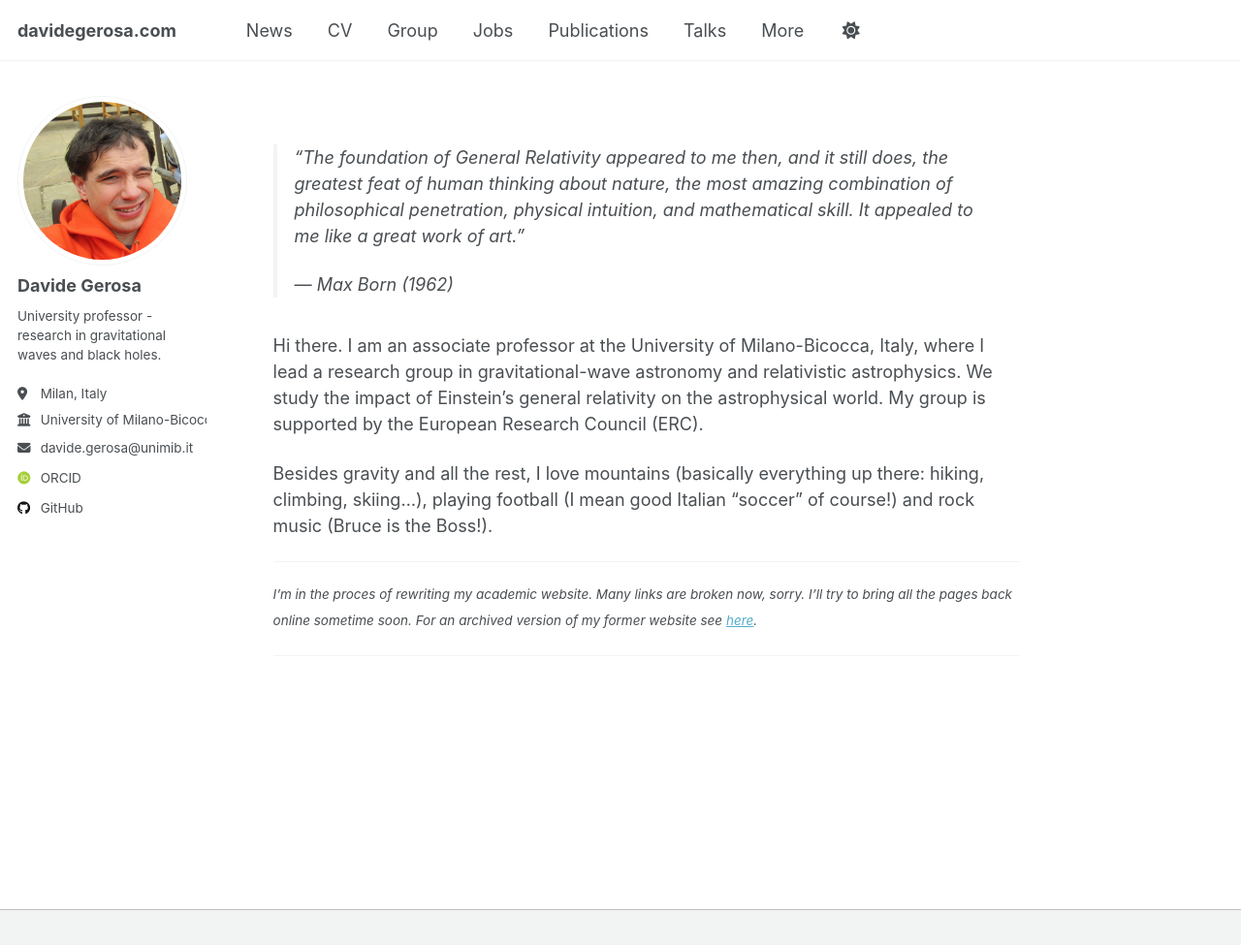
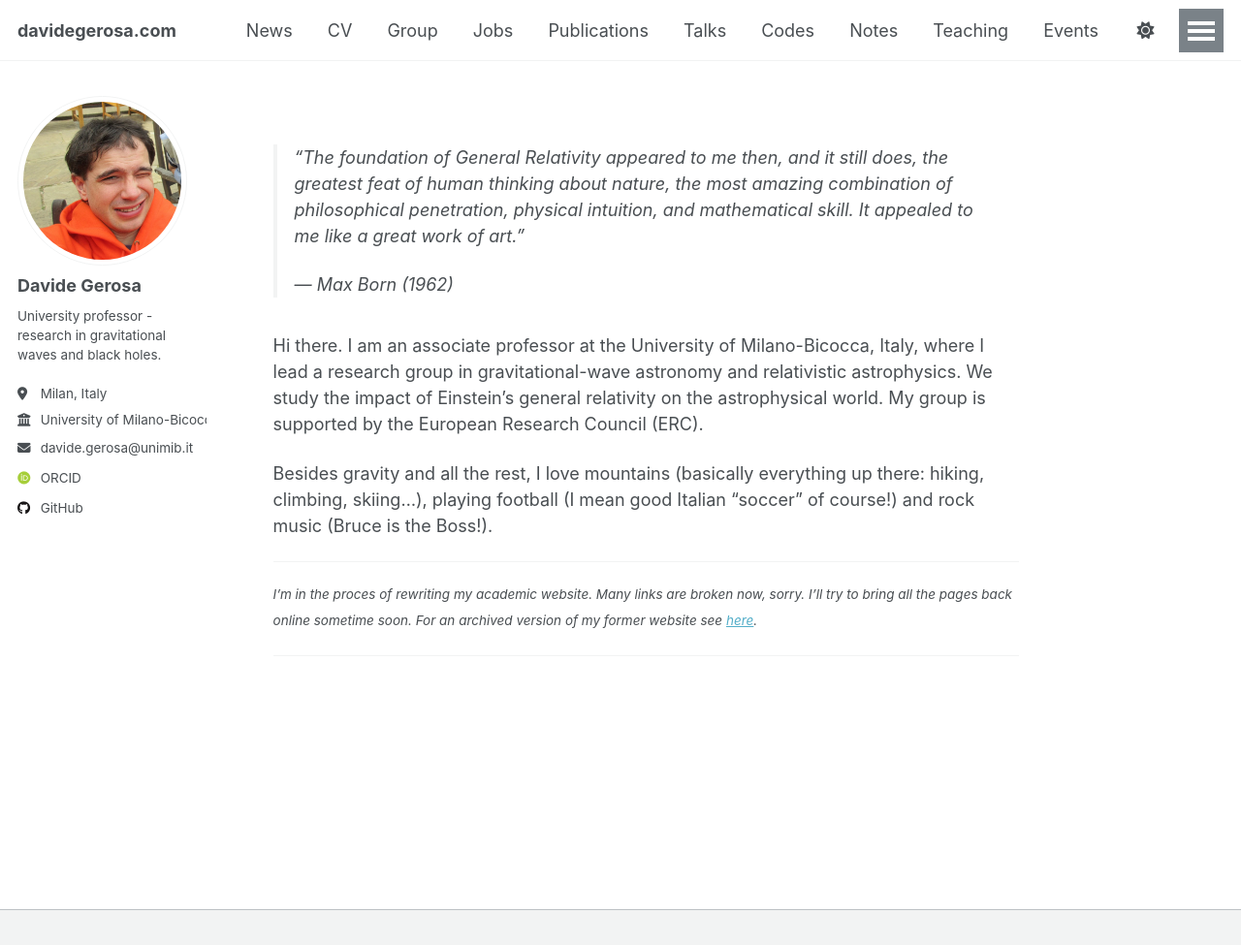
Before and after one commit to dgerosa/website, a Jekyll site: the page built from _pages/about.md, in a window 1280 px wide and 975 px high. Shown: the whole window at 97% size. Built offline with Jekyll 4.4.1, drawn with Linux system fonts in a browser that asks for light colours; some web fonts are replaced.

Commit message:
Mon Jun  9 12:13:02 CEST 2025

```diff
--- a/_data/navigation.yml
+++ b/_data/navigation.yml
@@ -27,6 +27,18 @@ main:
   - title: "Talks"
     url: /talks/
 
+  - title: "Codes"
+    url: /more/
+
+  - title: "Notes"
+    url: /more/
+
+  - title: "Teaching"
+    url: /more/
+
+  - title: "Events"
+    url: /more/
+
   - title: "More"
     url: /more/
 
```
